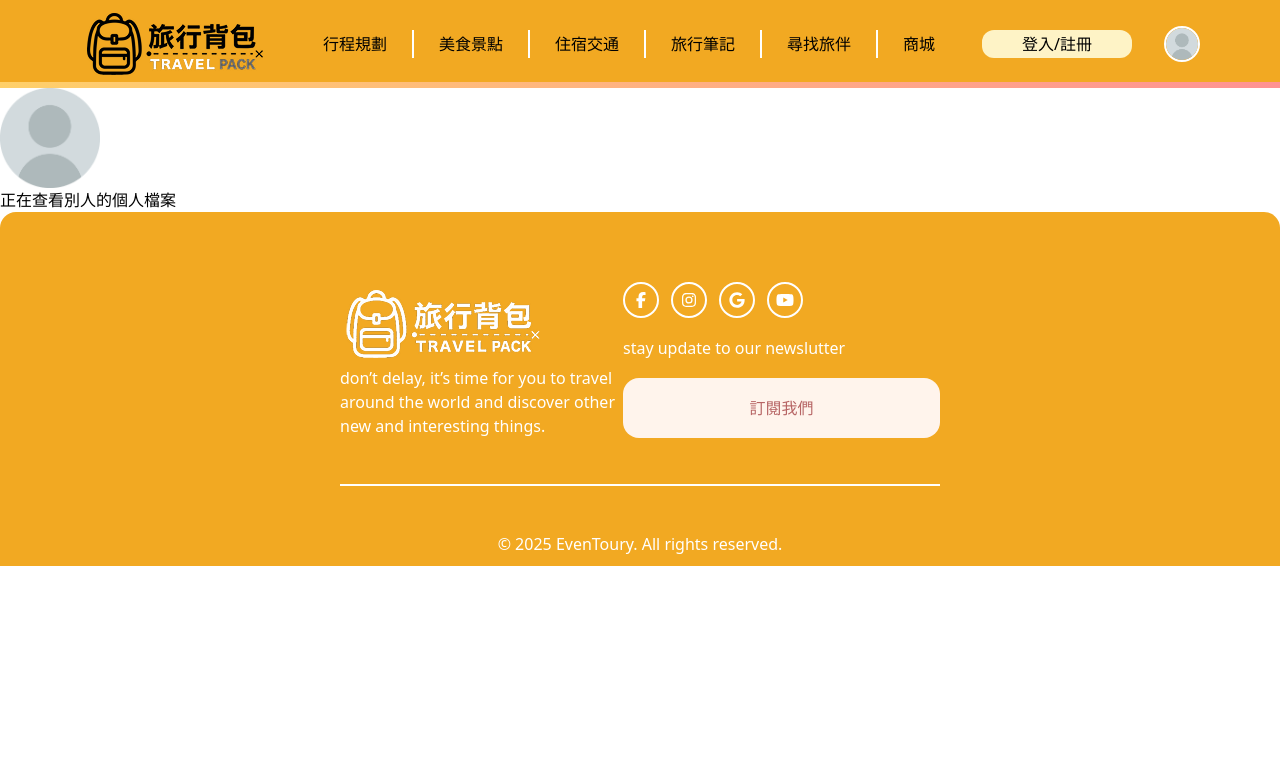
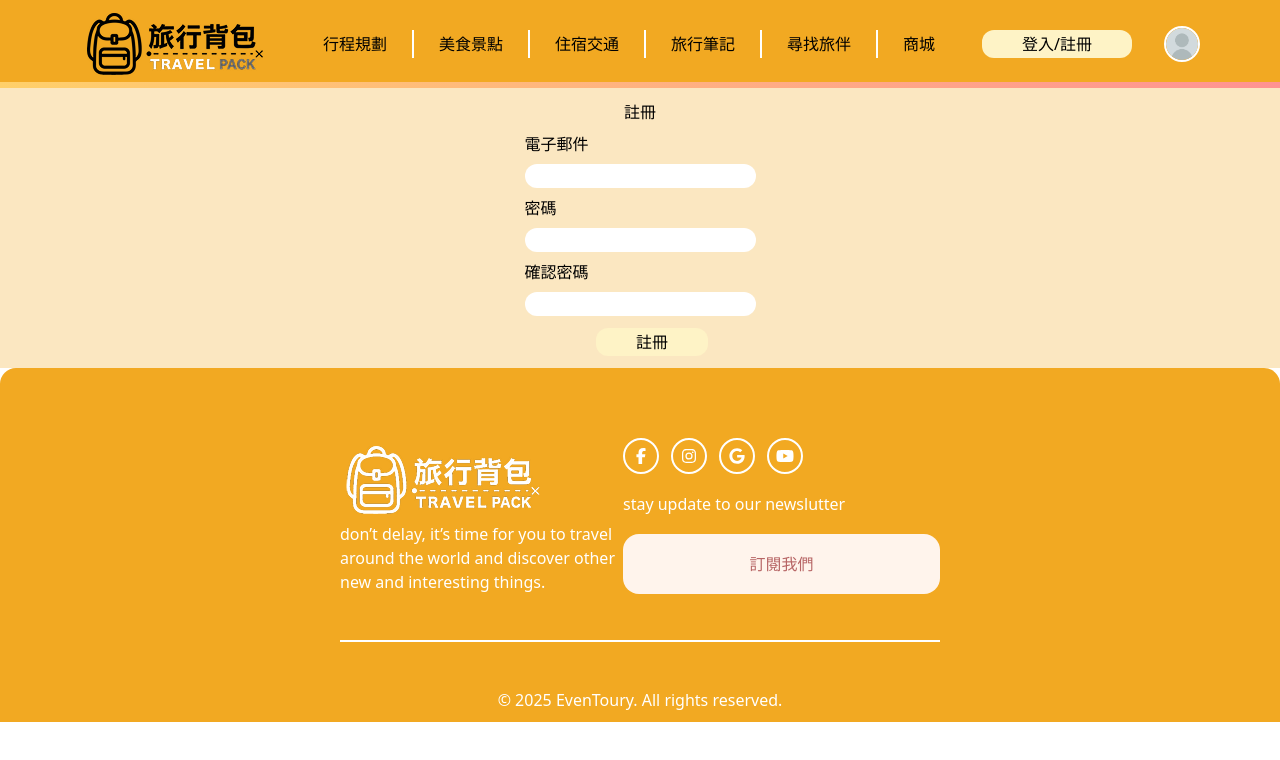
Before and after one commit to jetp02-25-team-a/frontend, a Next.js app: page /member/sign-up in a window 1280 px wide. Shown: the top 760 px of the page. Built offline with nearby package versions, Linux system fonts and the light colour scheme; no server answers.

Commit message:
註冊功能

```diff
--- a/app/member/login/page.tsx
+++ b/app/member/login/page.tsx
@@ -59,7 +59,7 @@ export default function Page() {
           <div className=" w-full justify-center flex m-3">
             <p>
               還沒有帳號嗎?
-              <Link href={`/member/sign_up`} className="text-blue-500">
+              <Link href={`/member/sign-up`} className="text-blue-500">
                 註冊
               </Link>
             </p>
--- /dev/null
+++ b/app/member/sign-up/page.tsx
@@ -0,0 +1,154 @@
+'use client';
+
+import React, { useState, useEffect } from 'react';
+import { API_SERVER } from '../../config/api-path';
+import z from 'zod';
+
+interface ModalProps {
+  isOpen: boolean;
+  message: string;
+  onClose: () => void;
+}
+
+const SimpleModal: React.FC<ModalProps> = ({ isOpen, message, onClose }) => {
+  if (!isOpen) return null;
+
+  return (
+    <div className="fixed bottom-50  z-50 w-full max-w-sm left-1/2 -translate-x-1/2">
+      {/* Modal 內容區塊 */}
+      <div className="bg-white p-6 rounded-lg shadow-xl w-80">
+        <p className="mb-6">{message}</p>
+        <div className="flex justify-end">
+          <button
+            onClick={onClose}
+            className="bg-blue-500 hover:bg-blue-600 text-white font-bold py-2 px-4 rounded"
+          >
+            關閉
+          </button>
+        </div>
+      </div>
+    </div>
+  );
+};
+
+const signupSchema = z
+  .object({
+    email: z.string().email({ message: '請輸入有效的電子郵件格式' }),
+    password: z.string().min(6, '密碼至少需要 6 個字元'),
+    passwordsec: z.string().min(6, '密碼至少需要 6 個字元'),
+  })
+  .refine((data) => data.password === data.passwordsec, {
+    message: '兩次密碼輸入不同',
+    path: ['passwordsec'], // 將錯誤訊息指向確認密碼欄位
+  });
+
+export default function SignUpPage() {
+  const [data, setData] = useState({
+    email: '',
+    password: '',
+    passwordsec: '',
+  });
+  const [isModalOpen, setIsModalOpen] = useState(false);
+  const [modalMessage, setModalMessage] = useState('');
+
+  const closeModal = () => {
+    setIsModalOpen(false);
+    setModalMessage('');
+  };
+
+  const showModalWithMessage = (message: string) => {
+    setModalMessage(message);
+    setIsModalOpen(true);
+  };
+
+  //表單通用輸入處理
+  const handleFieldChange = (e: React.ChangeEvent<HTMLInputElement>) => {
+    setData({ ...data, [e.target.name]: e.target.value });
+  };
+
+  const handleSubmit = async (e: React.FormEvent) => {
+    e.preventDefault();
+    const validationResult = signupSchema.safeParse(data);
+
+    if (!validationResult.success) {
+      // 驗證失敗：取得第一個錯誤訊息並顯示 Modal
+      const firstError = validationResult.error.issues[0];
+      showModalWithMessage(firstError.message);
+      return; // 阻止 API 呼叫
+    }
+
+    const validatedData = validationResult.data;
+    try {
+      const payload = {
+        email: validatedData.email,
+        password: validatedData.password,
+      };
+
+      const response = await fetch(`${API_SERVER}/signup`, {
+        method: 'POST',
+        headers: {
+          'content-type': 'application/json',
+        },
+        body: JSON.stringify(payload),
+      });
+
+      if (response.ok) {
+        showModalWithMessage('註冊成功，將返回登入頁');
+        return;
+      } else {
+        showModalWithMessage('註冊失敗');
+        return;
+      }
+    } catch {
+      showModalWithMessage('註冊失敗');
+      return '';
+    }
+  };
+  return (
+    <>
+      <div className="w-screen h-full flex items-center justify-center bg-[#FBE7C1] ">
+        <form onSubmit={handleSubmit}>
+          <div className=" w-full justify-center flex mt-3">
+            <h1>註冊</h1>
+          </div>
+          <h2 className=" mt-2">電子郵件</h2>
+          <input
+            className="bg-white mt-2 rounded-xl"
+            type="text"
+            name="email"
+            value={data.email}
+            onChange={handleFieldChange}
+          />
+          <h2 className=" mt-2">密碼</h2>
+          <input
+            className="bg-white mt-2 rounded-xl"
+            type="password"
+            name="password"
+            value={data.password}
+            onChange={handleFieldChange}
+          />
+          <h2 className=" mt-2">確認密碼</h2>
+          <input
+            className="bg-white mt-2 rounded-xl"
+            type="password"
+            name="passwordsec"
+            value={data.passwordsec}
+            onChange={handleFieldChange}
+          />
+
+          <div className=" w-full justify-center flex m-3">
+            <button className="bg-amber-100 px-10 py-0.5 rounded-xl">
+              註冊
+            </button>
+          </div>
+        </form>
+      </div>
+
+      <SimpleModal
+        isOpen={isModalOpen}
+        message={modalMessage}
+        onClose={closeModal}
+      />
+    </>
+  );
+}
--- a/package.json
+++ b/package.json
@@ -23,7 +23,8 @@
     "react": "19.1.0",
     "react-datepicker": "^8.8.0",
     "react-dom": "19.1.0",
-    "socket.io-client": "^4.8.1"
+    "socket.io-client": "^4.8.1",
+    "zod": "^4.1.12"
   },
   "devDependencies": {
     "@eslint/eslintrc": "^3",
```
Also changed, not shown: app/member/sign_up/page.tsx (deleted).
